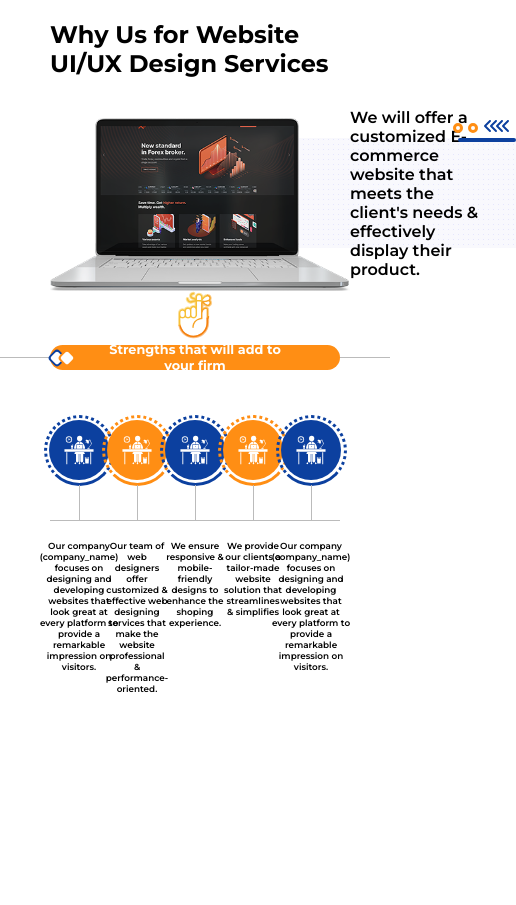
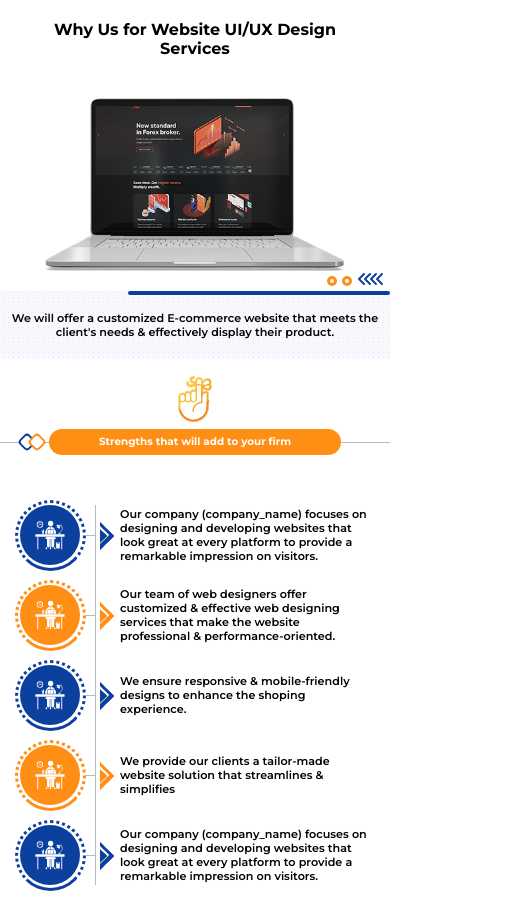
Before and after one commit to mkskaushalya/ELZIANAGRO_Task, a plain HTML site: page index.html in a window 390 px wide. Shown: the whole page, 516 px wide, since content can reach past the window. Before the commit the page ends 844 px from the top, so only its background shows below. Drawn offline with Linux system fonts and the light colour scheme.

Commit message:
Update style.css

```diff
--- a/css/style.css
+++ b/css/style.css
@@ -13,11 +13,17 @@
     --blue : #0C409F;
 
 }
+body{
+    display: flex;
+    flex-direction: column;
+    align-items: center;
+}
 section{
     display: flex;
     flex-direction: column;
     row-gap: 10px;
     padding: 20px 50px;
+    max-width: 1200px;
 }
 section h2{
     font-weight: 700;
@@ -154,7 +160,8 @@ section .cont .right p{
     position: relative;
     display: flex;
     align-items: center;
-    justify-content: space-between;
+    justify-content: space-evenly;
+
 }
 #services .service-line::after{
     content: "";
@@ -164,7 +171,7 @@ section .cont .right p{
     background-color: #bbb;
 }
 #services .service-line .service-card{
-    width: calc(100%/5);
+    width: calc(100%/5 - 10px);
     display: flex;
     align-items: center;
     flex-direction: column;
@@ -196,14 +203,7 @@ section .cont .right p{
     position: absolute;
 
 }
-#services .service-line .service-card:nth-child(odd) .ico-sec::after{
-    border: 3px dotted var(--blue);
-    border-bottom: 3px solid var(--blue);
-}
-#services .service-line .service-card:nth-child(even) .ico-sec::after{
-    border: 3px dotted var(--orange);
-    border-bottom: 3px solid var(--orange);
-}
+
 #services .service-line .service-card::after{
     content: "";
     width: 1px;
@@ -221,12 +221,234 @@ section .cont .right p{
 
 #services .service-line .service-card .description{
     height: 80px;
+    width: 100%;
     display: flex;
     align-items: flex-start;
+    position: relative;
 
+}
+#services .service-line .service-card .description::before{
+    content: "";
+    width: 0;
+    position: absolute;
+    height: 0;
+    background-color: transparent;
+    border-top: 10px solid transparent;
+    border-left: 10px solid transparent;
+    border-bottom: 10px solid var(--blue);
+    border-right: 10px solid var(--blue);
+    transform: rotate(45deg);
+    top: -25px;
+    left: calc(50% - 9.5px);
+}
+#services .service-line .service-card .description::after{
+    content: "";
+    width: 0;
+    position: absolute;
+    height: 0;
+    background-color: transparent;
+    border-top: 5px solid transparent;
+    border-left: 5px solid transparent;
+    transform: rotate(45deg);
+    top: -20px;
+    z-index: 3;
+    left: calc(50% - 4.75px);
+}
+#services .service-line .service-card .description p::after{
+    content: "";
+    width: 0;
+    position: absolute;
+    height: 0;
+    background-color: transparent;
+    border-top: 7.5px solid transparent;
+    border-left: 7.5px solid transparent;
+    border-bottom: 7.5px solid #fff;
+    border-right: 7.5px solid #fff;
+    transform: rotate(45deg);
+    z-index: 2;
+    top: -23.5px;
+    left: calc(50% - 7.125px);
+}
+
+#services .service-line .service-card:nth-child(odd) .ico-sec::after{
+    border: 3px dotted var(--blue);
+    border-bottom: 3px solid var(--blue);
+}
+#services .service-line .service-card:nth-child(even) .ico-sec::after{
+    border: 3px dotted var(--orange);
+    border-bottom: 3px solid var(--orange);
+}
+#services .service-line .service-card:nth-child(odd) .description::after{
+    border-bottom: 5px solid var(--blue);
+    border-right: 5px solid var(--blue);
+}
+#services .service-line .service-card:nth-child(even) .description::after{
+    border-bottom: 5px solid var(--orange);
+    border-right: 5px solid var(--orange);
+}
+#services .service-line .service-card:nth-child(odd) .description::before{
+    border-bottom: 10px solid var(--blue);
+    border-right: 10px solid var(--blue);
+}
+#services .service-line .service-card:nth-child(even) .description::before{
+    border-bottom: 10px solid var(--orange);
+    border-right: 10px solid var(--orange);
 }
 #services .service-line .service-card .description p{
     font-size: 0.55rem;
     text-align: center;
     font-weight: 600;
+    width: 100%;
 }
+
+
+/* Media querys */
+@media (max-width:768px) {
+    body{
+        row-gap: 20px;
+    }
+    section{
+        padding: 20px 20px;
+    }
+    #services .service-line{
+        flex-direction: column;
+        row-gap: 20px;
+    }
+    #services .service-line::after{
+        height: 100%;
+        width: 1px;
+        left: 75px;
+    }
+    #services .service-line .service-card{
+        width: 100%;
+        flex-direction: row;
+        align-items: center;
+        justify-content: space-between;
+        row-gap: 0;
+        column-gap: 20px;
+        height: auto;
+    }
+
+    #services .service-line .service-card::after{
+        content: "";
+        width: 10px;
+        position: absolute;
+        height: 1px;
+        left: 65px;
+        top: auto;
+        background-color: #bbb;
+
+    }
+
+    #services .service-line .service-card .description{
+        height: auto;
+        width: calc(100% - 100px);
+
+    }
+    #services .service-line .service-card .description p{
+        text-align: left;
+        font-size: 0.7rem;
+    }
+
+    #services .service-line .service-card .description::before{
+
+        background-color: transparent;
+        border-top: 10px solid transparent;
+        border-left: 10px solid transparent;
+        border-bottom: 10px solid var(--blue);
+        border-right: 10px solid var(--blue);
+        transform: rotate(-45deg);
+        top: calc(50% - 9.5px);
+        left: -30px;
+    }
+    #services .service-line .service-card .description::after{
+        border-top: 5px solid transparent;
+        border-left: 5px solid transparent;
+        transform: rotate(-45deg);
+        top: calc(50% - 4.75px);
+        z-index: 3;
+        left: -25px;
+    }
+    #services .service-line .service-card .description p::after{
+        content: "";
+        width: 0;
+        position: absolute;
+        height: 0;
+        background-color: transparent;
+        border-top: 7.5px solid transparent;
+        border-left: 7.5px solid transparent;
+        border-bottom: 7.5px solid #fff;
+        border-right: 7.5px solid #fff;
+        transform: rotate(-45deg);
+        z-index: 2;
+        top: calc(50% - 7.125px);
+        left: -28.5px;
+    }
+
+    #services .title::after{
+        width: calc(100% + 40px);
+
+    }
+
+    section h2{
+        width: 100%;
+        text-align: center;
+    }
+    section .cont .right p{
+        margin: 0;
+        padding-right: 0;
+        padding-left: 0;
+        width: calc(100% + 40px);
+        margin-left: -20px;
+        text-align: center;
+        height: auto;
+        padding-top: 20px;
+        padding-bottom: 20px;
+        font-size: 0.8rem;
+    }
+    section .cont .right .top .icons{
+        right: -15px;
+
+    }
+    #services .title h3{
+        height: auto;
+        border-radius: 20px;
+        padding-top: 5px;
+        padding-bottom: 5px;
+        font-size: 0.65rem;
+    }
+    section .cont .right .top .line{
+        right: -20px;
+        width: 75%;
+
+    }
+
+
+    section .cont{
+        flex-direction: column;
+        align-items: center;
+        justify-content: center;
+
+    }
+    section .cont .left {
+        width: 100%;
+        display: flex;
+        align-items: center;
+        justify-content: center;
+
+    }
+    section .cont .left img{
+        width: 300px;
+        max-width: 90%;
+        max-height: 250px;
+
+    }
+}
+@media (max-width:390px) {
+    section h2{
+        font-size: 1rem;
+    }
+    section .cont .right p{
+        font-size: 0.7rem;
+    }
+}
```
